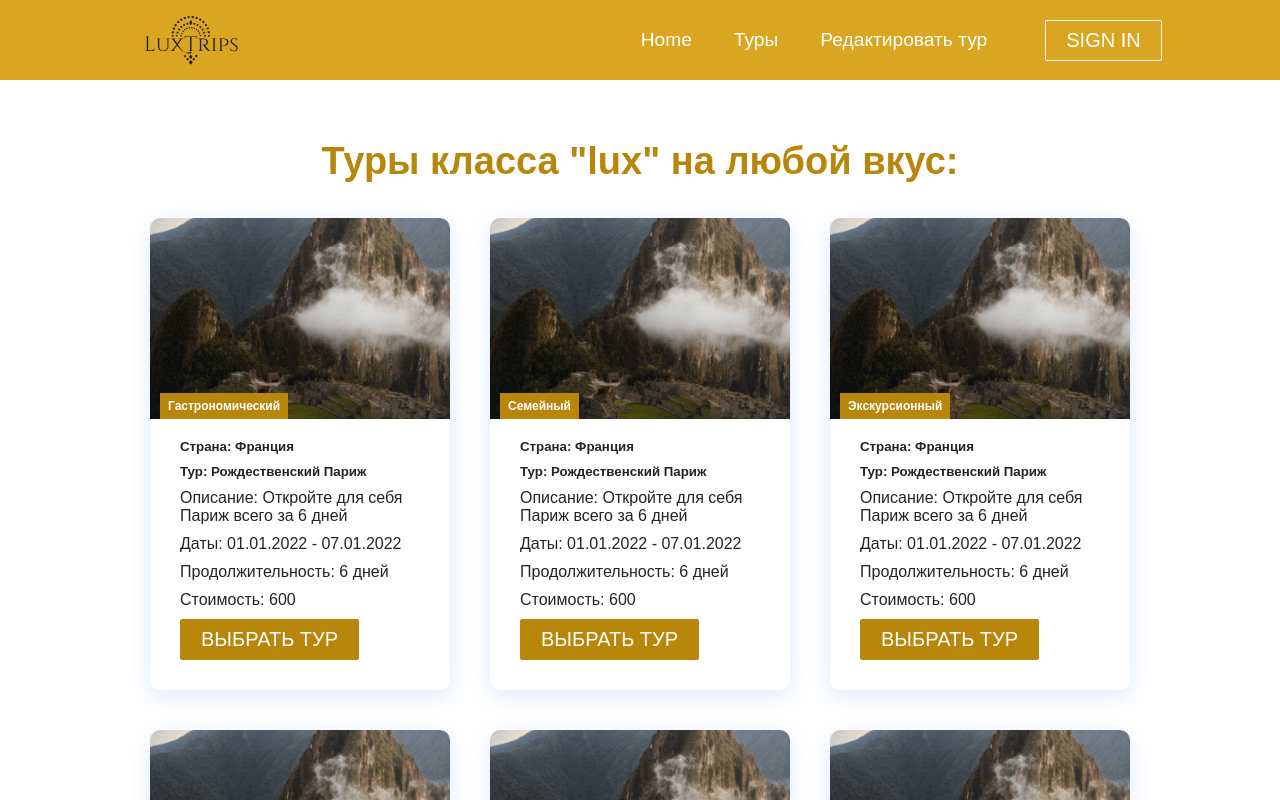
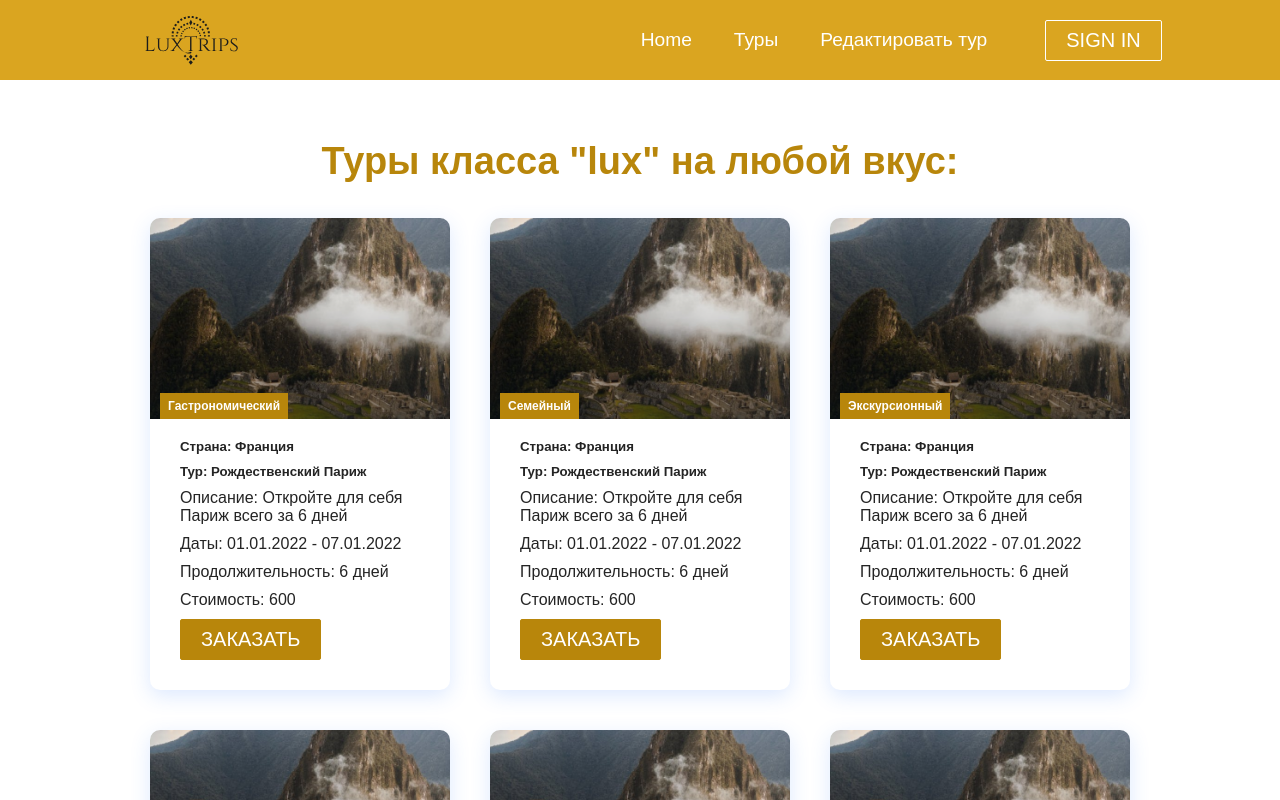
Before and after one commit to NattiNatasha/travelAgency-project, a React (Create React App) app in the folder final-project/: page /tours in a window 1280 px wide. Shown: the top 800 px of the page. Built offline with nearby package versions, Linux system fonts and the light colour scheme.

Commit message:
Update CardItem.jsx

```diff
--- a/final-project/src/components/CardItem/CardItem.jsx
+++ b/final-project/src/components/CardItem/CardItem.jsx
@@ -25,7 +25,7 @@ function CardItem(props) {
                             buttonStyle='btn--primary'
                             buttonSize='btn--medium'
                         >
-                            ВЫБРАТЬ ТУР
+                            ЗАКАЗАТЬ
                         </Button>
                     </div>
                 </Link>
```
